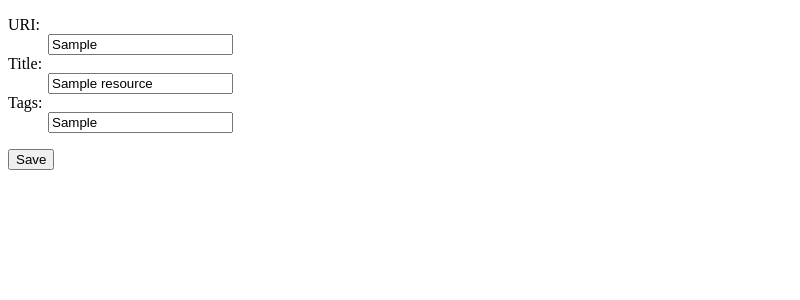
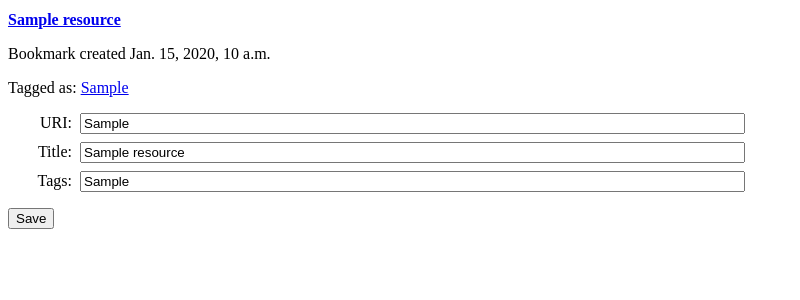
Before and after one commit to peichman/bkmk-django, a Django app: page /1 in a window 1280 px wide. Shown: the top 300 px of the page, without its empty margins (0-800 px from the left). Run offline with Django 3.2, Linux system fonts and the light colour scheme; tables that the repository leaves empty hold one stand-in row (values such as "Sample post").

Commit message:
Started styling the bookmark form.

```diff
--- a/htmlui/forms.py
+++ b/htmlui/forms.py
@@ -4,9 +4,9 @@ from bookmarks.models import Bookmark
 
 
 class BookmarkForm(forms.Form):
-    uri = forms.CharField(label='URI')
-    title = forms.CharField()
-    tags = forms.CharField(required=False)
+    uri = forms.CharField(label='URI', widget=forms.TextInput(attrs={'size': 80}))
+    title = forms.CharField(widget=forms.TextInput(attrs={'size': 80}))
+    tags = forms.CharField(required=False, widget=forms.TextInput(attrs={'size': 80}))
 
     @classmethod
     def from_bookmark(cls, bookmark: Bookmark):
--- /dev/null
+++ b/htmlui/static/htmlui/bookmark_form.css
@@ -0,0 +1,18 @@
+.bookmark-title {
+    font-size: 1em;
+}
+.fields {
+    display: grid;
+    grid-template-areas: "label input";
+    grid-row-gap: .5em;
+    grid-column-gap: .5em;
+	grid-template-columns: 4em 1fr;
+	margin: 0;
+}
+dt {
+    margin: auto 0;
+    text-align: right;
+}
+dd {
+    margin: auto 0;
+}
--- a/htmlui/templates/htmlui/bookmark_form.html
+++ b/htmlui/templates/htmlui/bookmark_form.html
@@ -1,23 +1,40 @@
 <!DOCTYPE html>
+{% load static %}
 <html lang="en">
 <head>
     <meta charset="UTF-8">
-    <title>Bookmark</title>
+    <title>Bookmark: {{ form.title.value }}</title>
+    <link rel="stylesheet" type="text/css" href="{% static 'htmlui/bookmark_form.css' %}"/>
 </head>
 <body>
+<h1 class="bookmark-title">
+    <a href="{{ form.uri.value }}">{{ form.title.value }}</a>
+</h1>
+<p class="timestamps">
+    Bookmark created {{ bookmark.created }}{% if bookmark.modified != bookmark.created %};
+    updated {{ bookmark.modified }}{% endif %}
+</p>
+<p class="tags">
+    Tagged as:
+    {% for tag in bookmark.resource.tags.all %}
+    <a href="./?tag={{ tag }}">{{ tag }}</a>
+    {% endfor %}
+</p>
 <form method="post" action="">
     {% csrf_token %}
-    <dl>
+    <dl class="fields">
         {% for field in form %}
-        <dt>{{ field.label_tag }}</dt>
-        <dd>{{ field }} {{ field.errors }}
+        <dt class="field-label">{{ field.label_tag }}</dt>
+        <dd class="field-input">{{ field }} {{ field.errors }}
             {% if field.help_text %}
             <div class="help">{{ field.help_text|safe }}</div>
             {% endif %}
         </dd>
         {% endfor %}
     </dl>
-    <button>Save</button>
+    <p class="controls">
+        <button>Save</button>
+    </p>
 </form>
 </body>
 </html>
--- a/htmlui/views.py
+++ b/htmlui/views.py
@@ -69,7 +69,7 @@ def edit_bookmark(request: HttpRequest, bookmark_id: int):
     bookmark = get_object_or_404(Bookmark, pk=bookmark_id)
 
     if request.method == 'GET':
-        return render(request, 'htmlui/bookmark_form.html', context={'form': BookmarkForm.from_bookmark(bookmark)})
+        return render(request, 'htmlui/bookmark_form.html', context={'bookmark': bookmark, 'form': BookmarkForm.from_bookmark(bookmark)})
     elif request.method == 'POST':
         form = BookmarkForm(request.POST)
 
```
